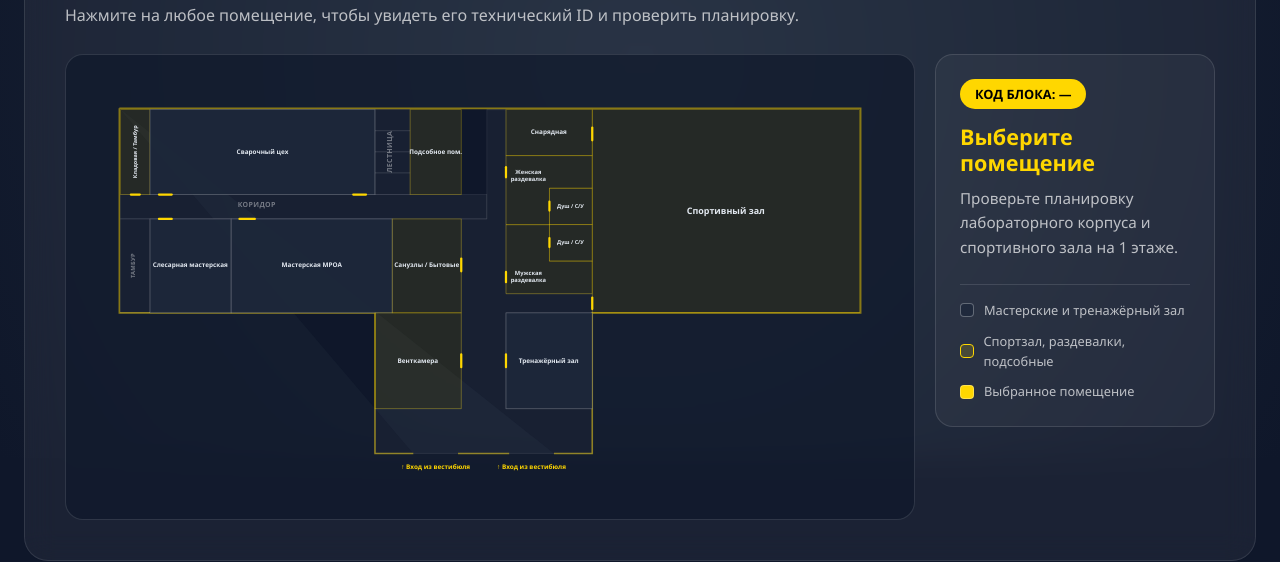
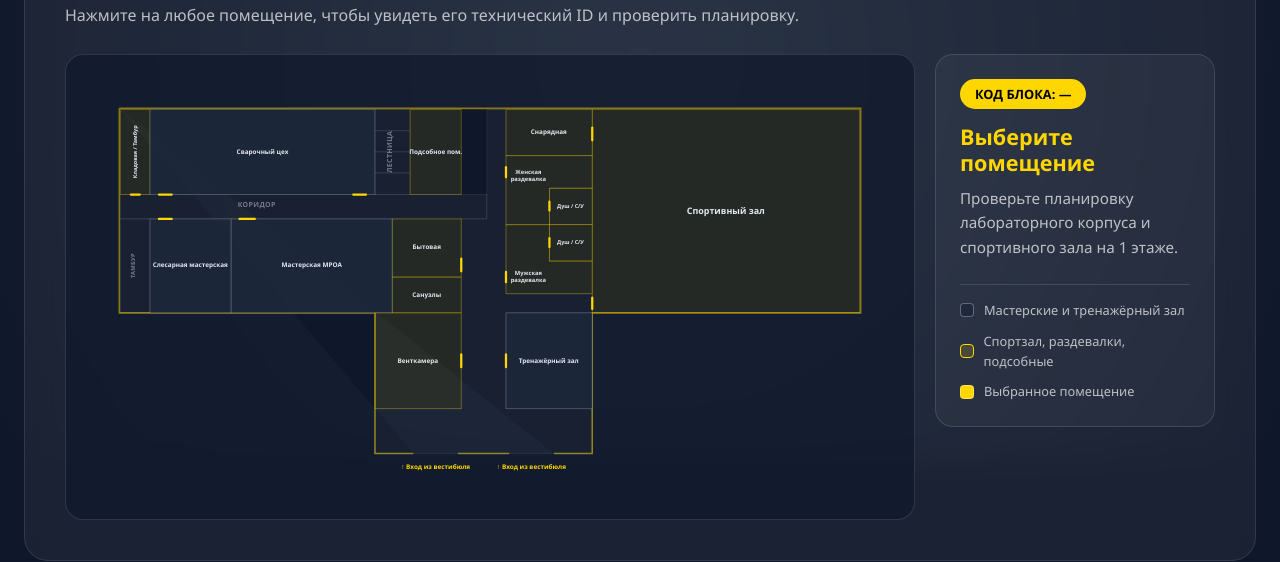
Before and after one commit to turpah86/apggt, a plain HTML site: page navigator1.html in a window 1280 px wide. Shown: the part 342-904 px from the top of the page. Drawn offline with Linux system fonts and the light colour scheme.

Commit message:
Update navigator1.html

```diff
--- a/navigator1.html
+++ b/navigator1.html
@@ -79,9 +79,12 @@
                         <rect id="B1-07" class="room service" x="515" y="62" width="80" height="133" />
                         <text x="555" y="128" class="room-label">Подсобное пом.</text>
 
-                        <!-- Санузлы / Бытовые (уменьшены слева до середины лестницы x=487..595) -->
-                        <rect id="B1-08" class="room service" x="487" y="233" width="108" height="147" />
-                        <text x="541" y="306" class="room-label">Санузлы / Бытовые</text>
+                        <!-- Разделённый блок B1-08 (линия разделения по центру двери мужской раздевалки y=324) -->
+                        <rect id="B1-08a" class="room service" x="487" y="233" width="108" height="91" />
+                        <text x="541" y="278" class="room-label">Бытовая</text>
+
+                        <rect id="B1-08b" class="room service" x="487" y="324" width="108" height="56" />
+                        <text x="541" y="352" class="room-label">Санузлы</text>
 
                         <!-- Венткамера (слева: x=460..595, ширина 135) -->
                         <rect id="B1-05" class="room service" x="460" y="380" width="135" height="150" />
```
